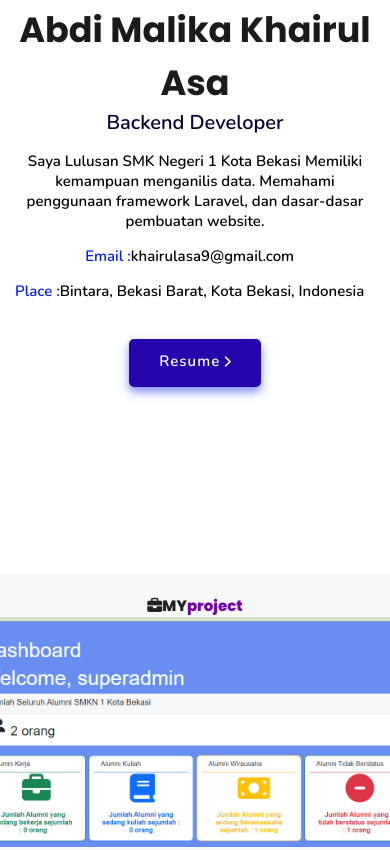
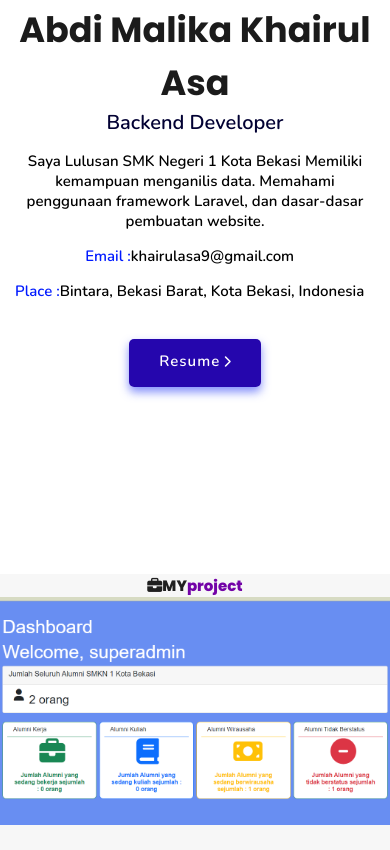
Before and after one commit to AsaMalika25/Belajar-Html-CSS, a plain HTML site: page index.html in a window 390 px wide. Shown: the part 1114-1964 px from the top of the page. Drawn offline with nearby package versions, Linux system fonts and the light colour scheme.

Commit message:
fix slider size

```diff
--- a/css/style.css
+++ b/css/style.css
@@ -640,13 +640,13 @@ main aside .social-media li a:hover {
   }
 }
 
-.project {
+.project .box-picture{
   width: 100%;
-  height: 100vh;
+  height: 100%;
   overflow: hidden;
   position: relative;
   transition: 0.3s;
-  margin-top: 2rem;
+
 }
 
 .slider {
@@ -661,17 +661,17 @@ main aside .social-media li a:hover {
   object-fit: cover;
 }
 
-.slider .img-slide{
-  height: 100%;
+.slider .img-slider{
+  object-fit: contain;
 }
 
 @media (max-width: 768px) {
-  .project {
-    height: 50vh;
+  .slider img {
+    height: 100%;
   }
 
-  .slider img {
-    height: 100%;
+  .slider .img-slider{
+    object-fit: contain;
   }
 }
 
@@ -683,4 +683,12 @@ main aside .social-media li a:hover {
   .heading {
     font-size: 1.5rem;
   }
+
+  .slider .img-slider{
+    object-fit: contain;
+  }
+
+  .slider .img-slide{
+    height: 90%;
+  }
 }
--- a/index.html
+++ b/index.html
@@ -74,12 +74,13 @@
     <article>
       <section class="project" id="slides">
         <h2 class="heading"><i class="fa-solid fa-briefcase"></i>MY<span>project</span></h2>
-        <div class="slider">
-          <img src="assets/image/landing page.PNG" alt="Gambar 1" class="img-slide">
-          <img src="assets/image/project ukom.PNG" alt="Gambar 2" class="img-slide">
+
+        <div class="box-picture">
+          <div class="slider">
+            <img src="assets/image/landing page.PNG" alt="Gambar 1" class="img-slider">
+            <img src="assets/image/project ukom.PNG" alt="Gambar 2" class="img-slide">
+          </div>
         </div>
-        <!-- <button class="prev" onclick="prevSlide()">Prev</button>
-        <button class="next" onclick="nextSlide()">Next</button> -->
       </section>
 
     </article>
--- a/js/script.js
+++ b/js/script.js
@@ -10,12 +10,11 @@ document.addEventListener('DOMContentLoaded', function() {
     });
   }
 
-  const slides = document.querySelectorAll('.img-slide');
+  const slides = document.querySelectorAll('.img-slider, .img-slide');
   const slider = document.querySelector('.slider');
   let index = 0;
 
   function showSlide(i) {
-    const totalSlides = slides.length;
     const newTransformValue = -100 * i + '%';
     slider.style.transform = `translateX(${newTransformValue})`;
   }
```
Also changed, not shown: assets/image/landing page.PNG.
